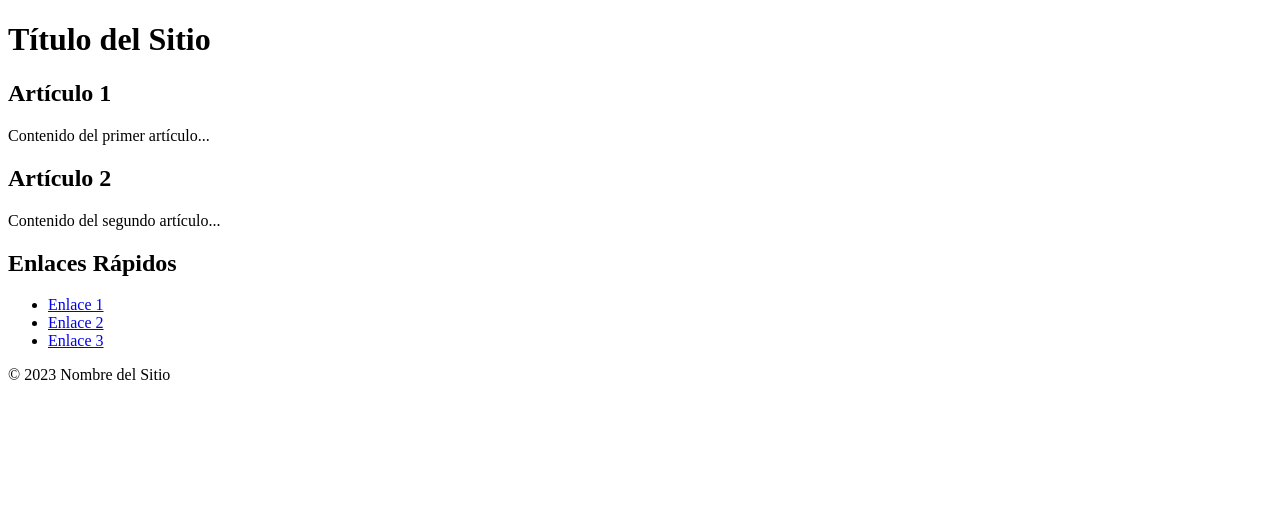
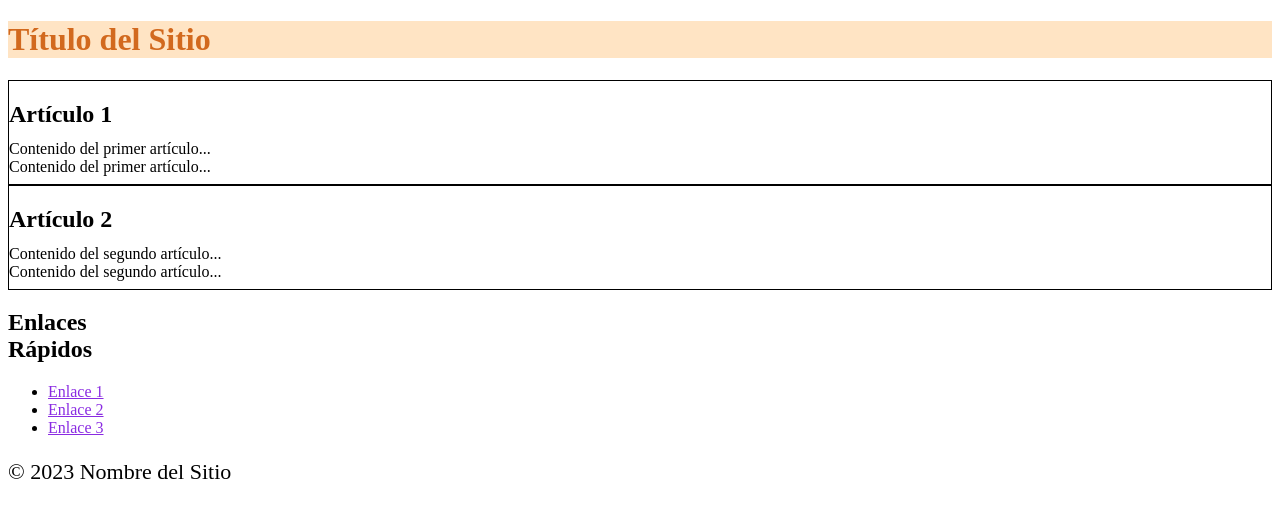
Before and after one commit to jeancarloblue/prueba2, a plain HTML site: page index.html in a window 1280 px wide. Drawn offline with Linux system fonts and the light colour scheme.

Commit message:
Ejercicio modificado css y html

```diff
--- a/css/style.css
+++ b/css/style.css
@@ -0,0 +1,32 @@
+h1{
+
+color:chocolate;
+
+}
+div.contenedor h1{
+background-color:bisque;
+
+}
+article.articulo p {
+    line-height: 2px;
+
+   /* //line-height: normal;
+    line-height: 80%;
+    line-height: 10px;*/
+}
+section > article {
+
+    border: 1px solid #000;
+}
+ul a {
+
+    color:blueviolet;
+}
+footer p {
+
+    font-size: 22px;
+}
+aside{
+
+    width: 155px;
+}
--- a/index.html
+++ b/index.html
@@ -15,9 +15,11 @@
       <article class="articulo">
         <h2>Artículo 1</h2>
         <p>Contenido del primer artículo...</p>
+        <p>Contenido del primer artículo...</p>
       </article>
       <article class="articulo">
         <h2>Artículo 2</h2>
+        <p>Contenido del segundo artículo...</p>
         <p>Contenido del segundo artículo...</p>
       </article>
     </section>
```
